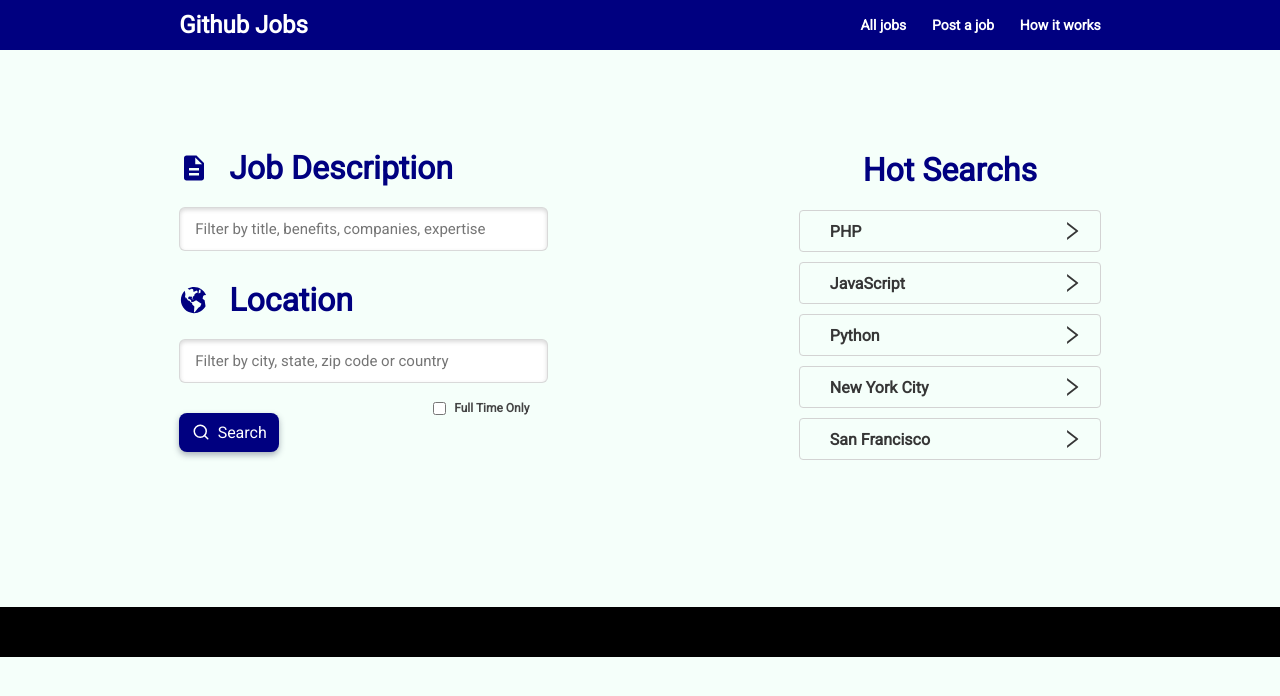
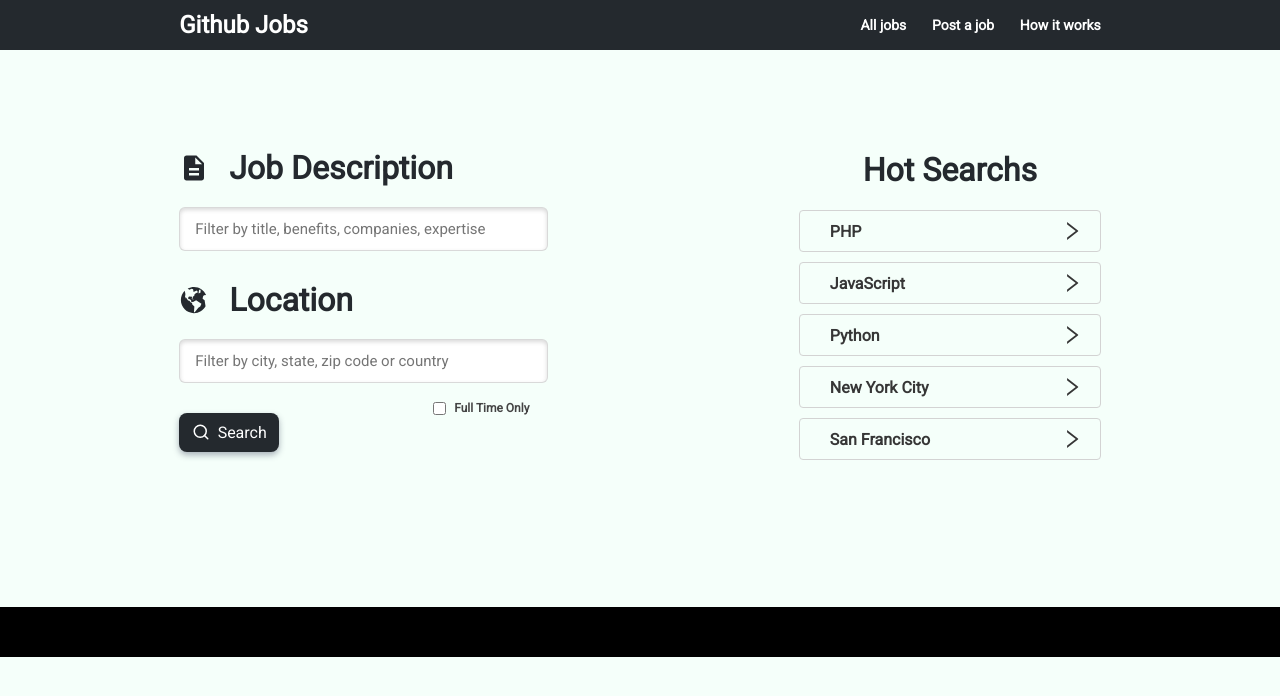
Before and after one commit to mykaeull/Github-Jobs, a React (Create React App) app: page / in a window 1280 px wide. Shown: the top 696 px of the page. Built offline with nearby package versions, Linux system fonts and the light colour scheme; no server answers.

Commit message:
[-] Mudança no tema das cores

```diff
--- a/public/index.html
+++ b/public/index.html
@@ -2,7 +2,7 @@
 <html lang="en">
   <head>
     <meta charset="utf-8" />
-    <link rel="icon" href="%PUBLIC_URL%/favicon.ico" />
+    <link rel="icon" href="https://image.flaticon.com/icons/png/512/25/25231.png" />
     <link rel="preconnect" href="https://fonts.gstatic.com">
     <link href="https://fonts.googleapis.com/css2?family=Roboto&display=swap" rel="stylesheet">
     <meta name="viewport" content="width=device-width, initial-scale=1" />
@@ -26,7 +26,7 @@
       work correctly both with client-side routing and a non-root public URL.
       Learn how to configure a non-root public URL by running `npm run build`.
     -->
-    <title>Insight</title>
+    <title>Github Jobs</title>
   </head>
   <body>
     <noscript>You need to enable JavaScript to run this app.</noscript>
--- a/src/components/Button/styles.css
+++ b/src/components/Button/styles.css
@@ -3,7 +3,7 @@
     display: flex;
     align-items: center;
     justify-content: center;
-    background-color: #000080;
+    background-color: #24292e;
     color: #FFFFFF;
     border: none;
     outline: none;
--- a/src/components/HeaderJobs/styles.css
+++ b/src/components/HeaderJobs/styles.css
@@ -13,7 +13,7 @@
     width: 320px;
 }
 .header-jobs .container-header-jobs .icon-text {
-    color: #000080;
+    color: #24292e;
     display: flex;
     align-items: center;
     margin-bottom: 10px;
--- a/src/components/Navbar/index.js
+++ b/src/components/Navbar/index.js
@@ -7,8 +7,20 @@
 
     const [menu, setMenu] = useState(true);
 
+    /*window.addEventListener('click', (e) => {
+        if ((e.target).id == "teste") {
+            setMenu(false);
+        }
+    });
+
+    window.addEventListener('keyup', (e) => {
+        if (e.key === "Escape") {
+          setMenu(false);
+        }
+    })*/
+
     return (
-        <div className="header-container">
+        <div className="header-container" id="teste">
             {menu && menu?
             <></>
             :
--- a/src/components/Navbar/styles.css
+++ b/src/components/Navbar/styles.css
@@ -1,7 +1,7 @@
 .header-container {
     width: 100%;
     height: 50px;
-    background-color: #000080;
+    background-color: #24292e;
     display: flex;
     align-items: center;
     justify-content: center;
@@ -13,7 +13,7 @@
     top: 49px;
     right: 0px;
     width: 40vw;
-    background-color: #1616c5;
+    background-color: #696969;
     z-index: 1;
     border-radius: 0 0 4px 4px;
     margin: 0;
@@ -25,7 +25,7 @@
     transition: 0.3s;
 }
 .header-container .menu > a:hover {
-    background-color: #0d0d9c;
+    background-color: #363636;
 }
 .header-container .menu > a > div {
     display: flex;
--- a/src/components/TableJobs/index.js
+++ b/src/components/TableJobs/index.js
@@ -2,14 +2,14 @@
 import { Link } from "react-router-dom"
 import './styles.css'
 
-function TableJobs({ dataLocation }) {
+function TableJobs({ dataLocation, dataLocationLength }) {
 
     const [teste, setTeste] = useState([0, 1, 2, 3, 4, 5, 6, 7, 8, 9])
 
     return (
         <div className="container-table">
             <div className="container-middle">
-                <span>Showing 1 - 10 of 18 jobs</span>
+                <span>Showing 1 - 10 of {dataLocationLength} jobs</span>
                 <div className="content-elements">
                     <div className="left-elements">
                         {teste.map((e) => (
--- a/src/components/TableJobs/styles.css
+++ b/src/components/TableJobs/styles.css
@@ -40,8 +40,8 @@
 }
 .container-table .container-middle .content-elements .left-elements .item-table > a {
     text-decoration: none;
-    width: auto;
-    color: #000080;
+    color: #24292e;
+    font-weight: 600;
 }
 .container-table .container-middle .content-elements .left-elements .item-table > a:hover {
     text-decoration: underline;
@@ -53,7 +53,7 @@
 }
 .container-table .container-middle .content-elements .left-elements .item-table > a > span {
     font-size: 16px;
-    color: #1616c5;
+    color: #41484e;
 }
 .container-table .container-middle .content-elements .left-elements .item-table .time {
     margin-top: 5px;
@@ -63,7 +63,7 @@
 }
 .container-table .container-middle .content-elements .left-elements .item-table .time> span {
     font-size: 14px;
-    color: #363636;
+    color: #32CD32;
     font-weight: bold;
 }
 .container-table .container-middle .content-elements .left-elements .item-table .location {
--- a/src/paginas/Alljobs/index.js
+++ b/src/paginas/Alljobs/index.js
@@ -7,6 +7,7 @@
 function Alljobs() {
 
     const [dataLocation, setDataLocation] = useState([]);
+    const [dataLocationLength, setDataLocationLength] = useState(null)
 
     useEffect(() => {
         const getData = async () => {
@@ -22,14 +23,15 @@
         console.log('==================')
         console.log(dataLocation)
         console.log('==================')
+        setDataLocationLength(dataLocation.length)
     }, [dataLocation])
 
     return (
         <div className="container-jobs">
             <HeaderJobs />
-            {dataLocation.length ?
+            {dataLocation.length !== 0 ?
             (
-                <TableJobs dataLocation={dataLocation} />
+                <TableJobs dataLocation={dataLocation} dataLocationLength={dataLocationLength} />
             )
             :
             <h1>Carregando...</h1>
--- a/src/paginas/Home/styles.css
+++ b/src/paginas/Home/styles.css
@@ -12,7 +12,7 @@
     width: 370px;
 }
 .container-home .left-elements .icon-text {
-    color: #000080;
+    color: #24292e;
     display: flex;
     align-items: center;
     margin-bottom: 20px;
@@ -72,7 +72,7 @@
     flex-direction: column;
 }
 .container-home .right-elements > h1 {
-    color: #000080;
+    color: #24292e;
 }
 .container-home .right-elements .hot-content {
     display: flex;
```
